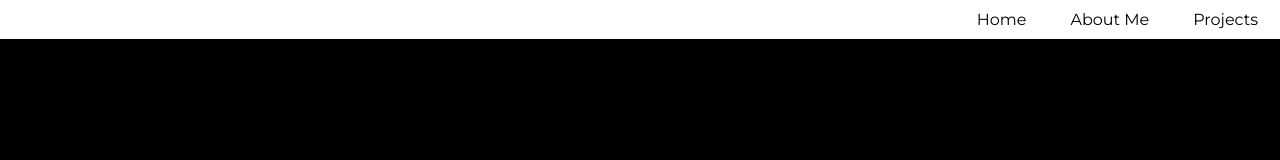
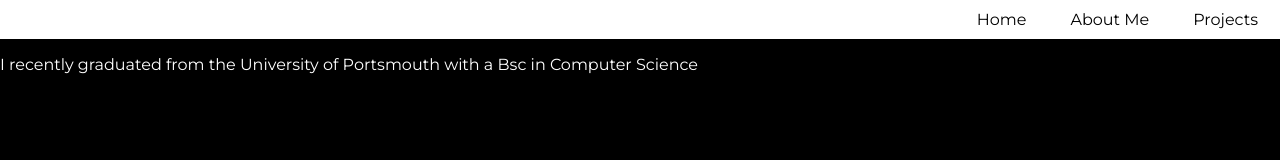
Before and after one commit to IsaacAkin/Couch-to-Coder-Project-Website, a plain HTML site: page aboutme.html in a window 1280 px wide. Drawn offline with Linux system fonts and the light colour scheme.

Commit message:
Update style.css
changed the font colour on the about me and projects pages top white

```diff
--- a/style.css
+++ b/style.css
@@ -98,6 +98,14 @@ body>header {
     font-size: 1.5em;
 }
 
+/* ABOUT ME */
+.main-content {
+    color: #ffffff;
+}
+
+/* PROJECTS */
+
+
 /* FOOTER */
 footer {
     color: #ffffff;
```
